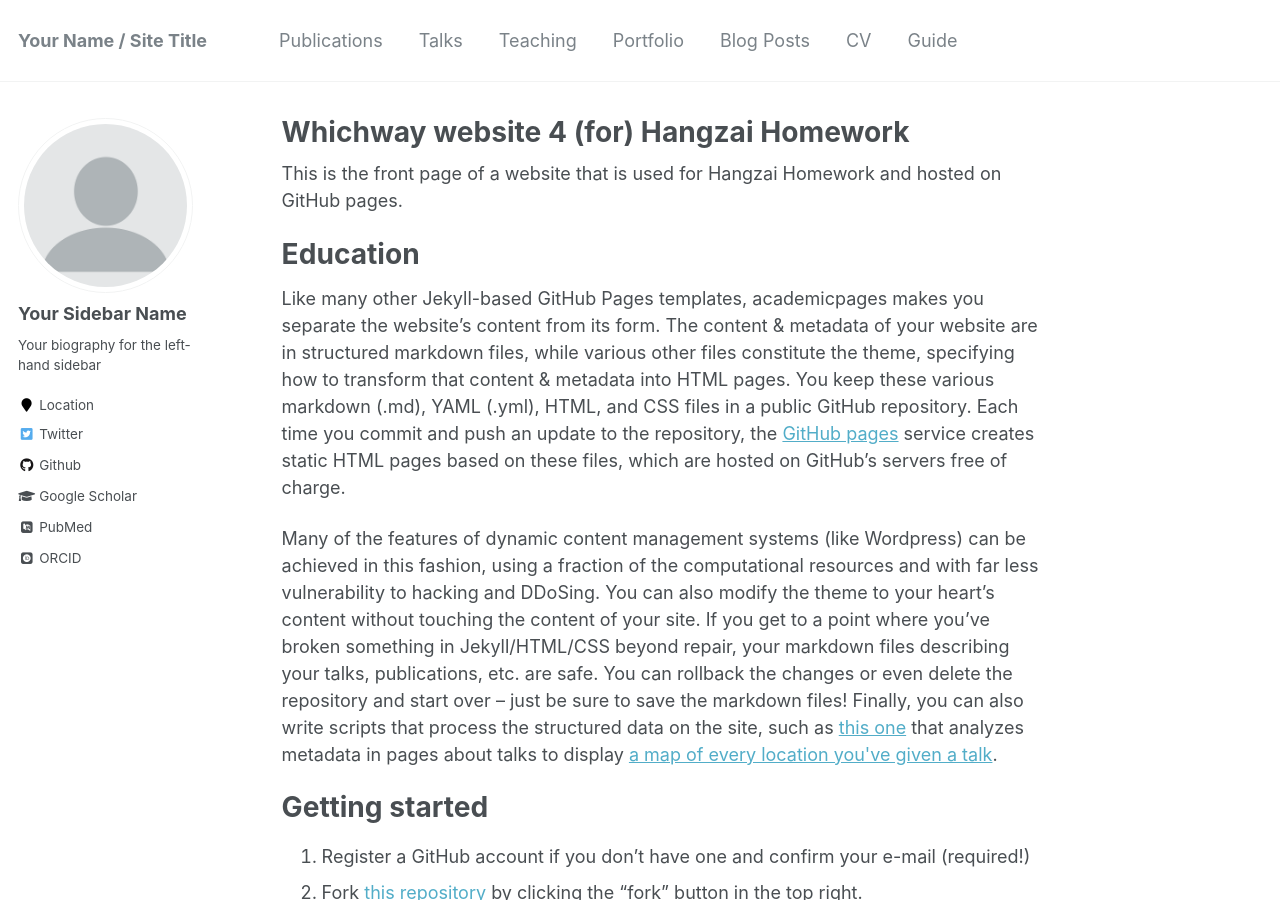
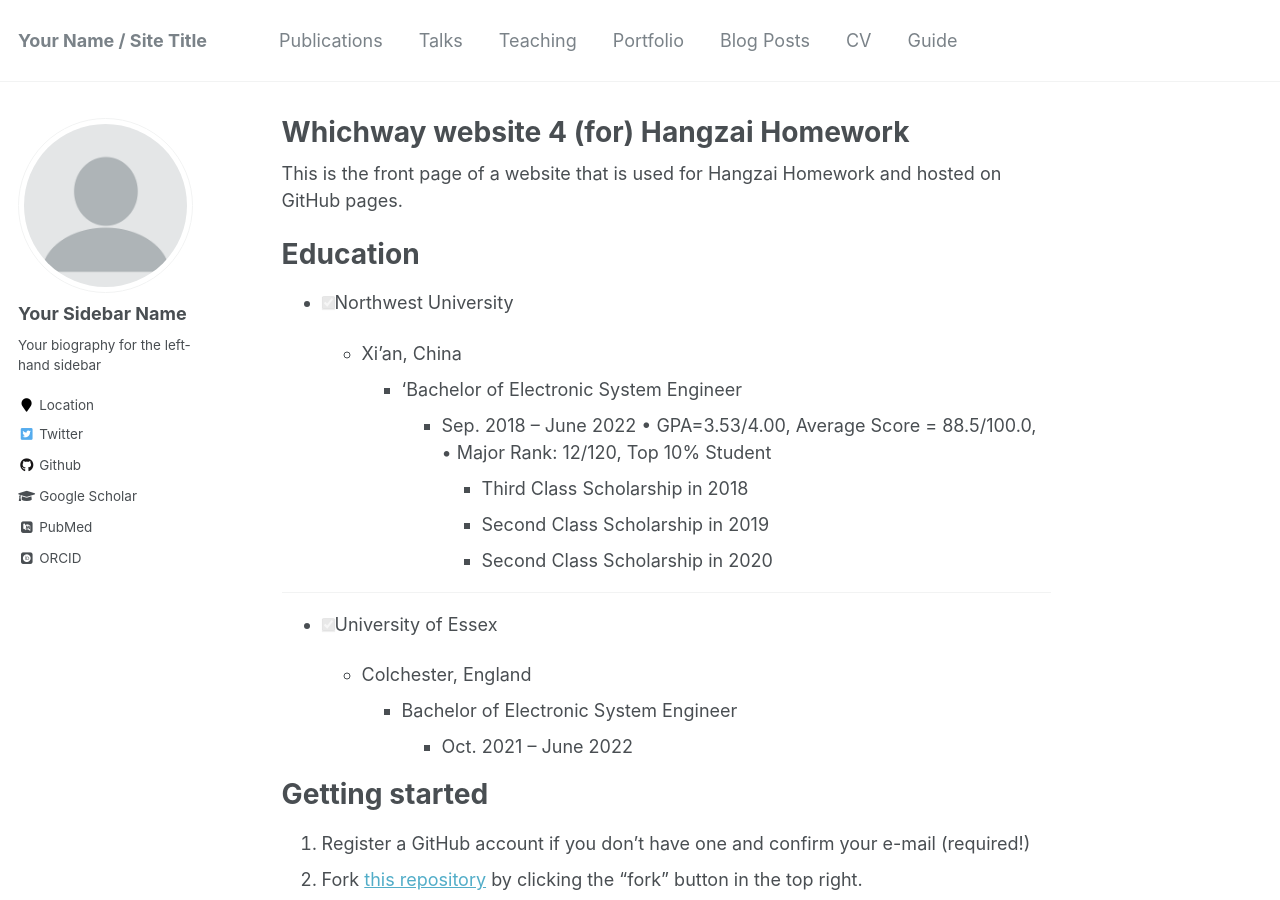
Before and after one commit to web4hangzai/web4hangzai.github.io, a Jekyll site: the page built from _pages/about.md, in a window 1280 px wide and 900 px high. Built offline with Jekyll 4.4.1, drawn with Linux system fonts in a browser that asks for light colours; some web fonts are replaced; some of the changed text lies outside the part shown.

Commit message:
update about education

```diff
--- a/_pages/about.md
+++ b/_pages/about.md
@@ -12,9 +12,23 @@ This is the front page of a website that is used for Hangzai Homework and hosted
 Education
 =========
 
-Like many other Jekyll-based GitHub Pages templates, academicpages makes you separate the website's content from its form. The content & metadata of your website are in structured markdown files, while various other files constitute the theme, specifying how to transform that content & metadata into HTML pages. You keep these various markdown (.md), YAML (.yml), HTML, and CSS files in a public GitHub repository. Each time you commit and push an update to the repository, the [GitHub pages](https://pages.github.com/) service creates static HTML pages based on these files, which are hosted on GitHub's servers free of charge.
+* [X] Northwest University
 
-Many of the features of dynamic content management systems (like Wordpress) can be achieved in this fashion, using a fraction of the computational resources and with far less vulnerability to hacking and DDoSing. You can also modify the theme to your heart's content without touching the content of your site. If you get to a point where you've broken something in Jekyll/HTML/CSS beyond repair, your markdown files describing your talks, publications, etc. are safe. You can rollback the changes or even delete the repository and start over -- just be sure to save the markdown files! Finally, you can also write scripts that process the structured data on the site, such as [this one](https://github.com/academicpages/academicpages.github.io/blob/master/talkmap.ipynb) that analyzes metadata in pages about talks to display [a map of every location you&#39;ve given a talk](https://academicpages.github.io/talkmap.html).
+  - Xi'an, China
+    - 'Bachelor of Electronic System Engineer
+      - Sep. 2018 – June 2022
+        • GPA=3.53/4.00, Average Score = 88.5/100.0,
+        • Major Rank: 12/120, Top 10% Student
+        - Third Class Scholarship in 2018
+        - Second Class Scholarship in 2019
+        - Second Class Scholarship in 2020
+
+  ---
+* [X] University of Essex
+
+  - Colchester, England
+    - Bachelor of Electronic System Engineer
+      - Oct. 2021 – June 2022
 
 Getting started
 ===============
@@ -45,7 +59,10 @@ How to edit your site's GitHub repository
 
 Many people use a git client to create files on their local computer and then push them to GitHub's servers. If you are not familiar with git, you can directly edit these configuration and markdown files directly in the github.com interface. Navigate to a file (like [this one](https://github.com/academicpages/academicpages.github.io/blob/master/_talks/2012-03-01-talk-1.md) and click the pencil icon in the top right of the content preview (to the right of the "Raw | Blame | History" buttons). You can delete a file by clicking the trashcan icon to the right of the pencil icon. You can also create new files or upload files by navigating to a directory and clicking the "Create new file" or "Upload files" buttons.
 
+Example: editing a markdown file for a talk
+![Editing a markdown file for a talk](/images/editing-talk.png)
 
+For more info
+-------------
 
-Example: the SVG file
-![Editing a markdown file for a talk](/images/gaugeDesign.svg)
+More info about configuring academicpages can be found in [the guide](https://academicpages.github.io/markdown/). The [guides for the Minimal Mistakes theme](https://mmistakes.github.io/minimal-mistakes/docs/configuration/) (which this theme was forked from) might also be helpful.
```
Also changed, not shown: 1 other file.
